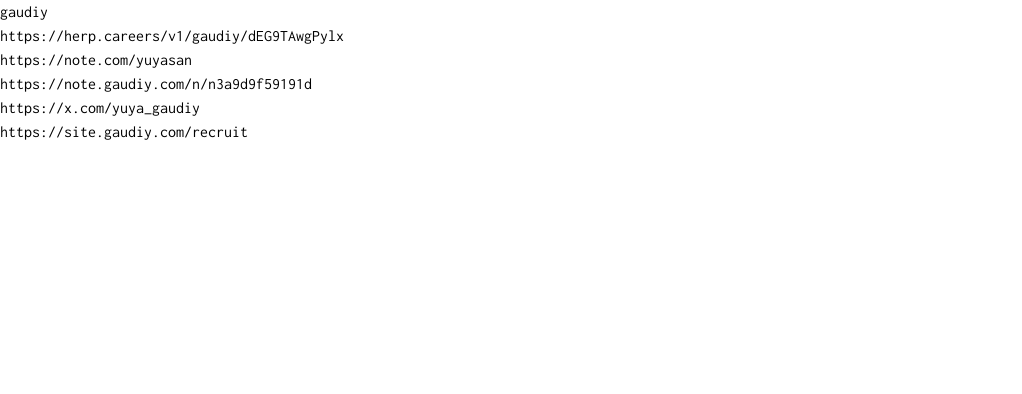
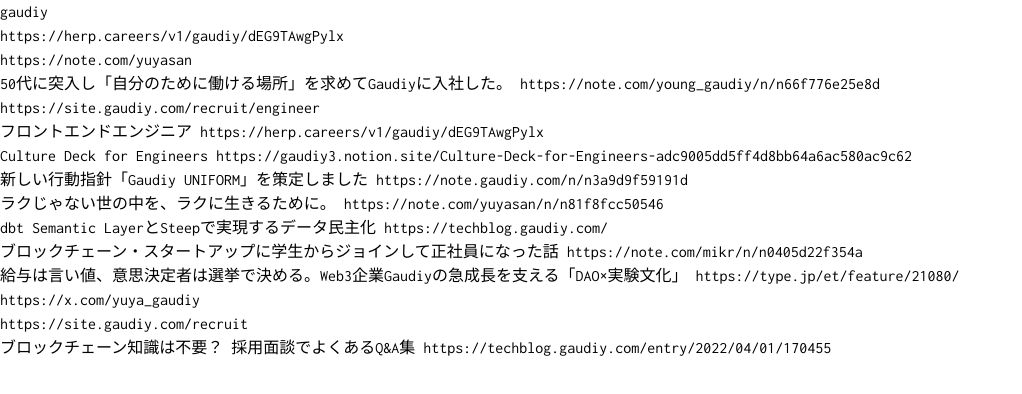
Before and after one commit to Ding-Fan/blog-nextra, a Next.js app: page /1project/gaudiy in a window 1280 px wide. Shown: the top 394 px of the page, without its empty margins (0-1022 px from the left). Built offline with nearby package versions, Linux system fonts and the light colour scheme; a web font is replaced by a local one.

Commit message:
feat: Add Japanese vocabulary, phrases, and songs to language and music resources

```diff
--- a/pages/1project/gaudiy.mdx
+++ b/pages/1project/gaudiy.mdx
@@ -4,8 +4,35 @@
 
 https://note.com/yuyasan
 
+ 50代に突入し「自分のために働ける場所」を求めてGaudiyに入社した。
+https://note.com/young_gaudiy/n/n66f776e25e8d
+
+https://site.gaudiy.com/recruit/engineer
+
+011. フロントエンドエンジニア
+https://herp.careers/v1/gaudiy/dEG9TAwgPylx
+
+Culture Deck for Engineers
+https://gaudiy3.notion.site/Culture-Deck-for-Engineers-adc9005dd5ff4d8bb64a6ac580ac9c62
+
+ 新しい行動指針「Gaudiy UNIFORM」を策定しました
 https://note.gaudiy.com/n/n3a9d9f59191d
+
+ ラクじゃない世の中を、ラクに生きるために。
+https://note.com/yuyasan/n/n81f8fcc50546
+
+ dbt Semantic LayerとSteepで実現するデータ民主化
+https://techblog.gaudiy.com/
+
+ ブロックチェーン・スタートアップに学生からジョインして正社員になった話
+https://note.com/mikr/n/n0405d22f354a
+
+給与は言い値、意思決定者は選挙で決める。Web3企業Gaudiyの急成長を支える「DAO×実験文化」
+https://type.jp/et/feature/21080/
 
 https://x.com/yuya_gaudiy
 
 https://site.gaudiy.com/recruit
+
+ ブロックチェーン知識は不要？ 採用面談でよくあるQ&A集
+https://techblog.gaudiy.com/entry/2022/04/01/170455
--- /dev/null
+++ b/pages/2area/cooking.蚝油生菜.mdx
@@ -0,0 +1,17 @@
+# cooking 蚝油生菜
+
+生菜撕片浸水清洗，沥干
+
+大蒜剁碎
+
+蚝油汁：清水，蚝油，生抽，白糖，味精，盐，搅拌均匀
+
+大量开水下锅，加盐加油，生菜焯水，水开后捞出沥干
+
+蚝油汁小火烧开，加入蒜末煮 15 秒，加少许油出锅
+
+蚝油汁浇在生菜上
+
+
+
+https://youtu.be/mIKFC54ZHzU
```
